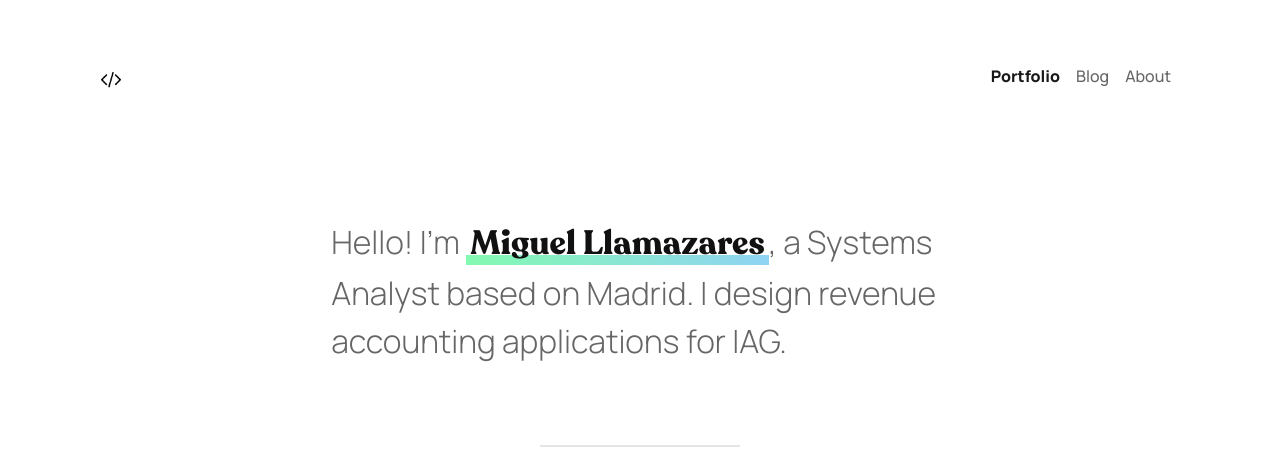
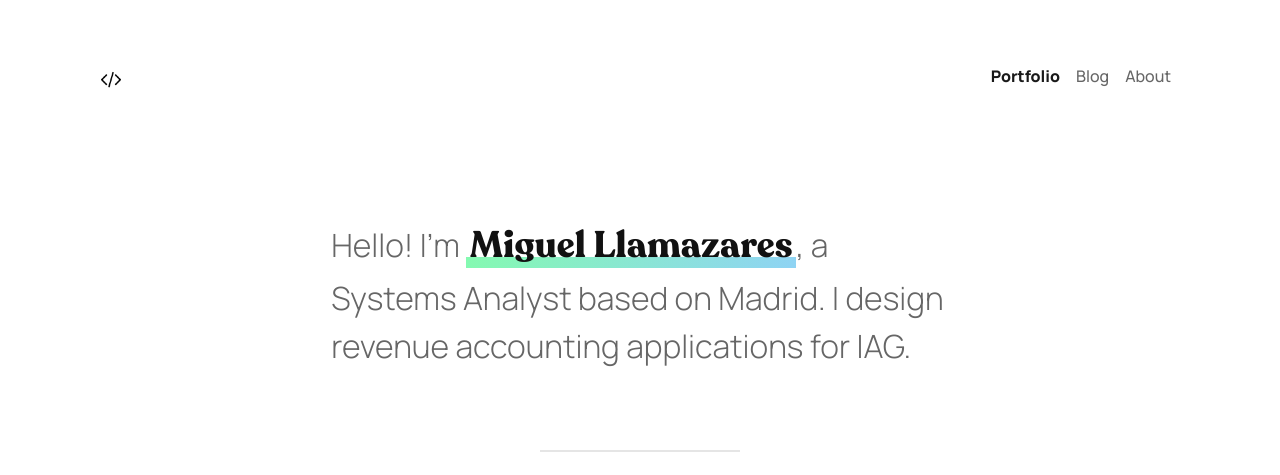
Before and after one commit to mllamazares/mllamazares.github.io, a Jekyll site: the page built from pages/index.html, in a window 1280 px wide. Shown: the top 475 px of the page. Built offline with Jekyll 4.4.1, drawn with Linux system fonts in a browser that asks for light colours; nearby versions of some CDN libraries; grey boxes are pictures that could not be loaded.

Commit message:
Update _base.scss

```diff
--- a/_sass/_base.scss
+++ b/_sass/_base.scss
@@ -42,8 +42,8 @@ h1, h2, h3, h4, h5, h6 {
 	font-weight: 700;
 	color: #111;
 	font-family: 'Recoleta', 'Manrope', sans-serif;
-	font-size: 1.05em;
-	padding: 0 0.12em;
+	font-size: 1.15em;
+	padding: 0 0.1em;
 }
 
 .underline--magical {
```
